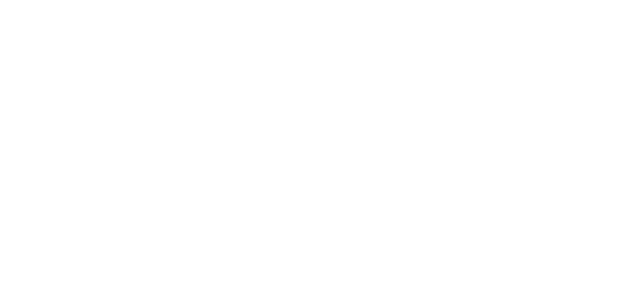
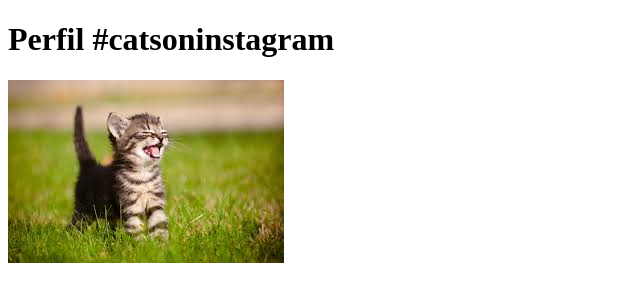
Before and after one commit to HunterDrakar/faculdade, a plain HTML site: page index.html in a window 1280 px wide. Shown: the whole page, without its empty margins (0-640 px from the left). Drawn offline with Linux system fonts and the light colour scheme.

Commit message:
Adição de imagem

```diff
--- a/index.html
+++ b/index.html
@@ -3,9 +3,10 @@
 <head>
     <meta charset="UTF-8">
     <meta name="viewport" content="width=device-width, initial-scale=1.0">
-    <title>Aqui vai um título</title>
+    <title>Fanpage de Gatinhoso</title>
 </head>
 <body>
-
+    <h1>Perfil #catsoninstagram</h1>
+    <img src="img/images.jpg" alt="Gatinho">
 </body>
 </html>
```
Also changed, not shown: img/images.jpg (added), 1 other file.
